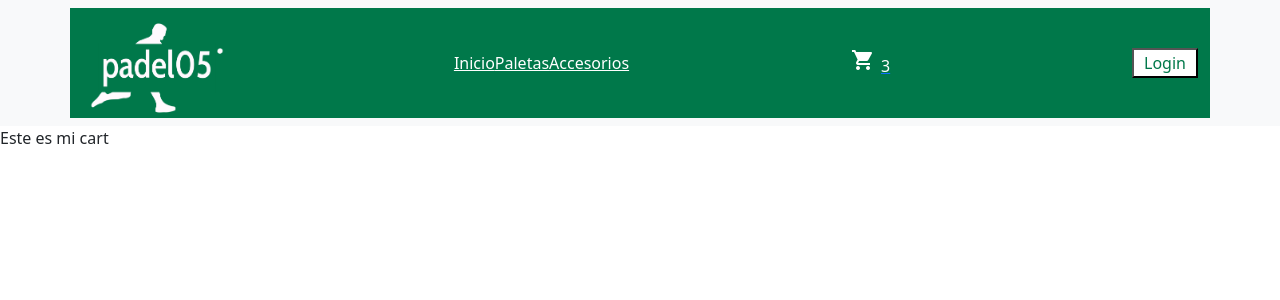
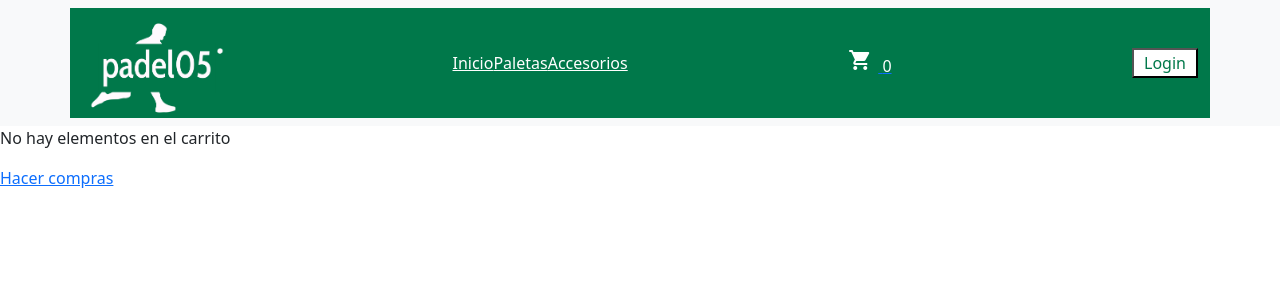
Before and after one commit to SantiGennu/Padel-shop, a React (Create React App) app: page /cart in a window 1280 px wide. Shown: the top 300 px of the page. Built offline with nearby package versions, Linux system fonts and the light colour scheme.

Commit message:
cart view

```diff
--- a/src/CartContext.js
+++ b/src/CartContext.js
@@ -8,29 +8,39 @@ const CartProvider = ({ children }) => {
     const [cart, setCart] = useState([])
 
 
-    const addItem = (item, newQuantity) => {
+    const addItem = (item, nuevaCantidad) => {
         const newCart = cart.filter(prod => prod.id !== item.id);
-        newCart.push({ ...item, quantity: newQuantity });
+        newCart.push({ ...item, cantidad: nuevaCantidad });
         setCart(newCart)
-        console.log(newCart);
+        console.log(cart);
 
 
 
 
     }
+    const totalPrice = () => {
+        return cart.reduce((prev, act) => prev + act.cantidad * act.precio, 0);
+
+    }
+    const totalProducts = () => {
+        return cart.reduce((acumulador, prodActual) => acumulador + prodActual.cantidad, 0);
+    }
 
     const clearCart = () => setCart({});
 
-    const isInCart = (id) => cart.find(product => product.id === id) ? true : false;
+    const isInCart = (id) => cart.find(item => item.id === id) ? true : false;
 
-    const removeProduct = (id) => setCart(cart.filter(product => product.id !== id));
+    const removeProduct = (id) => setCart(cart.filter(item => item.id !== id));
 
     return (
         <CartContext.Provider value={{
             clearCart,
             isInCart,
             removeProduct,
-            addItem
+            addItem,
+            totalPrice,
+            totalProducts,
+            cart
 
         }}>
             {children}
--- a/src/app/styles.css
+++ b/src/app/styles.css
@@ -47,6 +47,7 @@
 
 .number {
     color: white;
+    text-decoration: none;
 }
 
 .cantidad {
--- a/src/components/Item.js
+++ b/src/components/Item.js
@@ -12,7 +12,7 @@ export const Item = ({ productos }) => {
             {productos.map((item) => {
                 return (
                     <Card key={item.id} style={{ width: '18rem' }}>
-                        <Card.Img variant="top" src={item.img} />
+                        <Card.Img variant="top" src={item.imagen} />
                         <Card.Body>
                             <Card.Title>{item.nombre}</Card.Title>
                             <Card.Text >
--- /dev/null
+++ b/src/components/ItemCart.js
@@ -0,0 +1,20 @@
+
+import { useCartContext } from "../CartContext"
+const ItemCart = ({ item }) => {
+    const { removeProduct } = useCartContext();
+    return (
+        <div className='itemCard'>
+            <div>
+                <img src={item.imagen} alt={item.nombre} style={{ width: '18rem' }} />
+                <p>Nombre: {item.nombre}</p>
+                <p>Precio: ${item.precio}</p>
+                <p>Cantidad: {item.cantidad}</p>
+                <p> Subtotal: ${item.cantidad * item.precio}</p>
+                <button onClick={() => removeProduct(item.id)}>Eliminar</button>
+            </div>
+
+        </div>
+    )
+}
+
+export default ItemCart
--- a/src/components/ItemDetail.js
+++ b/src/components/ItemDetail.js
@@ -25,7 +25,7 @@ const ItemDetail = ({ item }) => {
         <div className='container'>
 
             <Card key={item.id} style={{ width: '30rem' }}>
-                <Card.Img variant="top" src={item.img} />
+                <Card.Img variant="top" src={item.imagen} />
                 <Card.Body>
                     <Card.Title><h1>{item.nombre}</h1></Card.Title>
                     <Card.Text >
@@ -35,6 +35,7 @@ const ItemDetail = ({ item }) => {
                     <Card.Text>
                         ${item.precio}
                     </Card.Text>
+
                     {
                         goToCart
                             ? <Link to="/cart" > Terminar compra </Link>
--- a/src/components/ItemDetailContainer.js
+++ b/src/components/ItemDetailContainer.js
@@ -17,14 +17,14 @@ import siux from "../assets/siux.jpg"
 
 
 class productos {
-    constructor(nombre, modelo, descripcion, categoria, precio, img, id, stock) {
+    constructor(nombre, modelo, descripcion, categoria, precio, imagen, id, stock) {
 
         this.nombre = nombre;
         this.modelo = modelo;
         this.descripcion = descripcion
         this.categoria = categoria
         this.precio = precio;
-        this.img = img;
+        this.imagen = imagen;
         this.id = id;
         this.stock = stock
 
--- a/src/components/ItemListContainer.js
+++ b/src/components/ItemListContainer.js
@@ -17,14 +17,14 @@ import pelotaWilson from "../assets/pelotas.wilson.jpg"
 
 
 class productos {
-    constructor(nombre, modelo, descripcion, categoria, precio, img, id, stock) {
+    constructor(nombre, modelo, descripcion, categoria, precio, imagen, id, stock) {
 
         this.nombre = nombre;
         this.modelo = modelo;
         this.descripcion = descripcion
         this.categoria = categoria
         this.precio = precio;
-        this.img = img;
+        this.imagen = imagen;
         this.id = id;
         this.stock = stock
     }
--- a/src/components/NavBar/Cart.js
+++ b/src/components/NavBar/Cart.js
@@ -1,8 +1,36 @@
-import React from 'react'
+import { useCartContext } from "../../CartContext"
+import { Link } from "react-router-dom"
+import ItemCart from "../ItemCart"
+
+
 
 const Cart = () => {
+
+    const { cart, totalPrice } = useCartContext();
+
+    if (cart.length === 0) {
+
+        return (
+            <>
+                <p>No hay elementos en el carrito</p>
+                <Link to="/">Hacer compras</Link>
+            </>
+
+        );
+    }
     return (
-        <div>Este es mi cart</div>
+        <>
+            {
+                cart.map(item => <ItemCart key={item.id} item={item} />)
+
+            }
+            <p>
+                Total: {totalPrice()}
+            </p>
+        </>
+
+
+
     )
 }
 
--- a/src/components/NavBar/CartWidget.js
+++ b/src/components/NavBar/CartWidget.js
@@ -1,8 +1,9 @@
-
+import { useCartContext } from '../../CartContext'
 import { Link } from 'react-router-dom'
 
 
 const CartWidget = () => {
+    const { totalProducts } = useCartContext()
 
     return (
         <div className='cart'>
@@ -10,7 +11,8 @@ const CartWidget = () => {
                 <span className="material-icons">
                     shopping_cart
                 </span>
-                <span className='number'>3</span>
+                <span className='number'> {totalProducts() || "0"} </span>
+
             </Link>
         </div>
     )
```
Also changed, not shown: src/components/NavBar/NavBar.js (+1 -10 lines).
